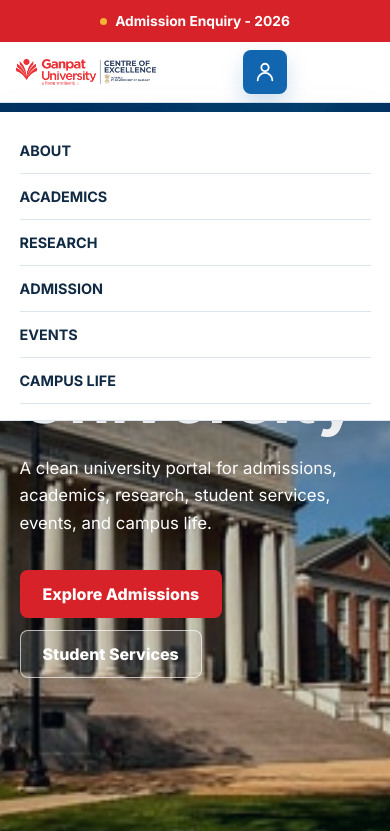
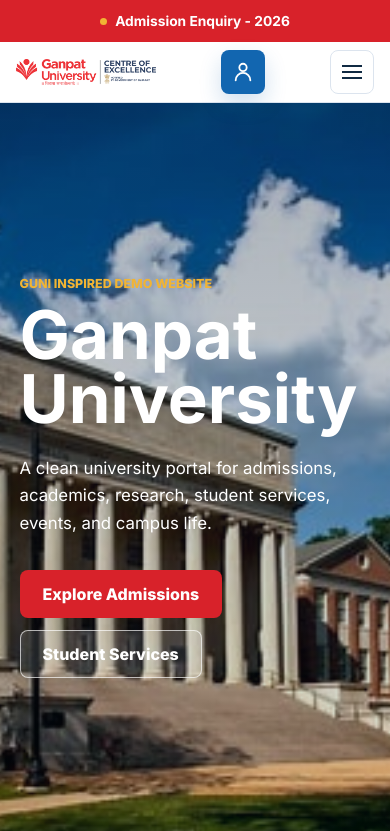
Before and after one commit to shravani4D6/ganpat-uni, a React (Vite) app: page / in a window 390 px wide. Shown: the top 831 px of the page. Built offline with nearby package versions, Linux system fonts and the light colour scheme.

Commit message:
Polish mobile hero and nav toggle

```diff
--- a/src/App.jsx
+++ b/src/App.jsx
@@ -104,6 +104,8 @@
 }
 
 function Header({ onLoginClick }) {
+  const [menuOpen, setMenuOpen] = useState(false);
+
   return (
     <header className="site-header">
       <div className="notice-bar">
@@ -129,7 +131,19 @@
       <nav className="main-nav" aria-label="Primary navigation">
         <Brand />
 
-        <div className="nav-links is-open">
+        <button
+          className="menu-toggle"
+          type="button"
+          aria-label="Toggle navigation menu"
+          aria-expanded={menuOpen}
+          onClick={() => setMenuOpen((value) => !value)}
+        >
+          <span></span>
+          <span></span>
+          <span></span>
+        </button>
+
+        <div className={`nav-links ${menuOpen ? "is-open" : ""}`}>
           {[
             ["#about", "About"],
             ["#academics", "Academics"],
@@ -138,7 +152,7 @@
             ["#events", "Events"],
             ["#campus", "Campus Life"],
           ].map(([href, label]) => (
-            <a href={href} key={href}>
+            <a href={href} key={href} onClick={() => setMenuOpen(false)}>
               {label}
             </a>
           ))}
@@ -621,6 +635,10 @@
   const [isLoginOpen, setIsLoginOpen] = useState(false);
   const [isTermsOpen, setIsTermsOpen] = useState(false);
 
+  useEffect(() => {
+    window.scrollTo(0, 0);
+  }, []);
+
   return (
     <>
       <Header onLoginClick={() => setIsLoginOpen(true)} />
--- a/styles.css
+++ b/styles.css
@@ -1073,7 +1073,7 @@
 
   .nav-links {
     position: absolute;
-    top: 121px;
+    top: 100%;
     left: 0;
     right: 0;
     display: none;
@@ -1184,7 +1184,7 @@
   }
 
   .nav-links {
-    top: 112px;
+    top: 100%;
   }
 
   .hero {
```
